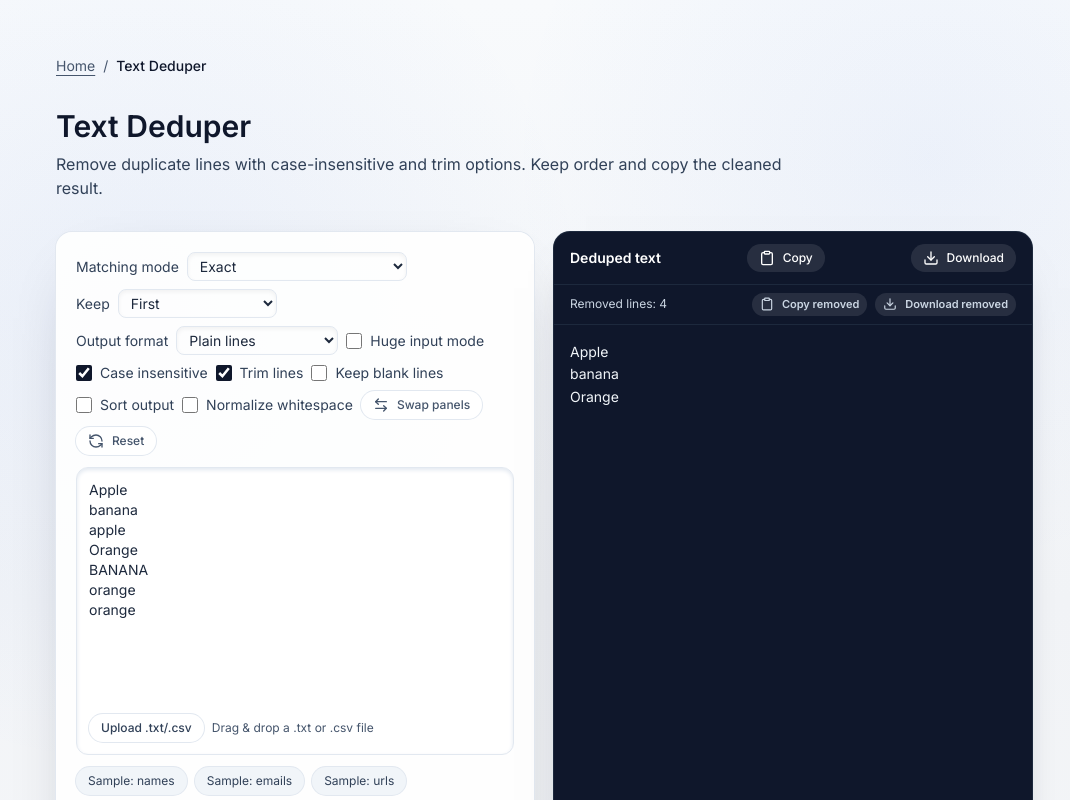
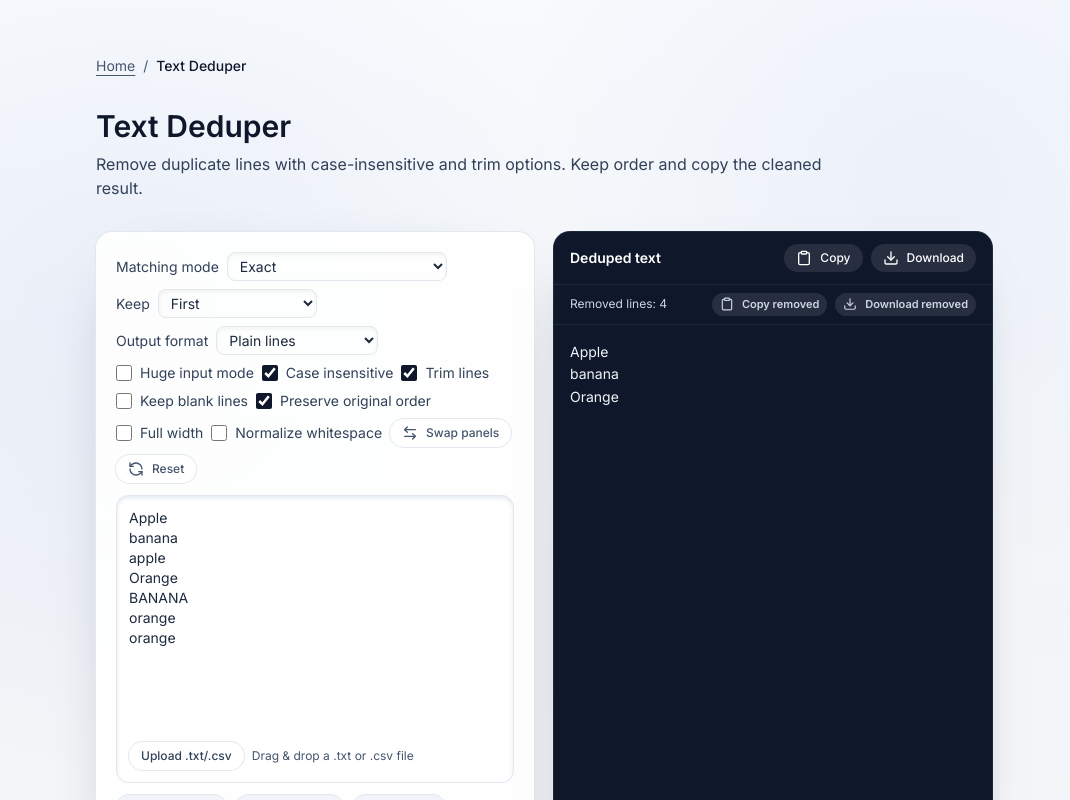
Before and after one commit to ChainPix/custom-website, a Next.js app: page /text-deduper in a window 1280 px wide. Shown: the top 800 px of the page, without its empty margins (96-1166 px from the left). Built offline with nearby package versions, Linux system fonts and the light colour scheme; no server answers.

Commit message:
Updated the text‑deduper UI per your notes: removed trailing spaces from metadata titles, made “Preserve original order” explicit, grouped the output header buttons with gap-2, and added a full‑width toggle with a tighter default max width

```diff
--- a/app/(tools)/text-deduper/TEXT_DEDUPER.md
+++ b/app/(tools)/text-deduper/TEXT_DEDUPER.md
@@ -17,6 +17,7 @@
 - Refactor: Extracted a pure `dedupeText` helper to centralize dedupe logic for UI and worker use.
 - Tests: Added unit coverage for newline variants, whitespace-only lines, Unicode normalization, sorting, large inputs, and keep-mode removals.
 - Performance: Dedupe now computes counts and output in a single pass per split to avoid redundant work on large inputs.
+- UI polish: Title metadata fixed, preserve-order toggle labeled explicitly, header buttons grouped, and optional full-width layout.
 - Accessibility: `aria-live` status, labeled output region, aria-labels on controls, focus-visible styling; copy status announced.
 - Content/SEO: Metadata plus on-page How-to/FAQ with privacy note; FAQPage JSON-LD injected.
 
--- a/app/(tools)/text-deduper/client.tsx
+++ b/app/(tools)/text-deduper/client.tsx
@@ -49,6 +49,7 @@ export default function TextDeduperClient() {
   const [outputFormat, setOutputFormat] = useState<OutputFormat>("plain");
   const [useWorkerMode, setUseWorkerMode] = useState(false);
   const [isSwapped, setIsSwapped] = useState(false);
+  const [isFullWidth, setIsFullWidth] = useState(false);
   const [workerBusy, setWorkerBusy] = useState(false);
   const [workerError, setWorkerError] = useState("");
   const [workerResult, setWorkerResult] = useState<WorkerResult>({
@@ -405,6 +406,7 @@ export default function TextDeduperClient() {
       frequencyView: "duplicates" | "uniques" | "all";
       useWorkerMode: boolean;
       isSwapped: boolean;
+      isFullWidth: boolean;
     }>;
       if (data.options) {
         setOptions((prev) => ({
@@ -462,6 +464,9 @@ export default function TextDeduperClient() {
       if (typeof data.isSwapped === "boolean") {
         setIsSwapped(data.isSwapped);
       }
+      if (typeof data.isFullWidth === "boolean") {
+        setIsFullWidth(data.isFullWidth);
+      }
     } catch (err) {
       console.warn("Failed to load text deduper preferences", err);
     }
@@ -478,11 +483,13 @@ export default function TextDeduperClient() {
       frequencyView,
       useWorkerMode,
       isSwapped,
+      isFullWidth,
     };
     window.localStorage.setItem("text-deduper:preferences", JSON.stringify(payload));
   }, [
     emailNormalization,
     frequencyView,
+    isFullWidth,
     isSwapped,
     keepMode,
     matchingMode,
@@ -492,7 +499,7 @@ export default function TextDeduperClient() {
   ]);
 
   return (
-    <main className="space-y-8">
+    <main className={`space-y-8 ${isFullWidth ? "mx-auto w-full max-w-none" : "mx-auto w-full max-w-4xl"}`}>
       <div className="sr-only" aria-live="polite">
         {statusError || (output ? "Deduped text ready" : isProcessing ? "Processing input" : "Awaiting input")}
         {copied ? "Copied output" : ""}
@@ -639,11 +646,21 @@ export default function TextDeduperClient() {
               <input
                 type="checkbox"
                 className="h-4 w-4 accent-slate-900 focus-visible:outline focus-visible:outline-2 focus-visible:outline-offset-2 focus-visible:outline-slate-400"
-                checked={options.sort}
+                checked={!options.sort}
                 onChange={() => setOptions((prev) => ({ ...prev, sort: !prev.sort }))}
-                aria-label="Toggle sort output"
+                aria-label="Toggle preserve original order"
               />
-              Sort output
+              Preserve original order
+            </label>
+            <label className="flex items-center gap-2">
+              <input
+                type="checkbox"
+                className="h-4 w-4 accent-slate-900 focus-visible:outline focus-visible:outline-2 focus-visible:outline-offset-2 focus-visible:outline-slate-400"
+                checked={isFullWidth}
+                onChange={() => setIsFullWidth((prev) => !prev)}
+                aria-label="Toggle full width layout"
+              />
+              Full width
             </label>
             <label className="flex items-center gap-2">
               <input
@@ -808,6 +825,7 @@ export default function TextDeduperClient() {
             <p className="text-sm font-semibold" id="deduped-heading">
               Deduped text
             </p>
+            <div className="flex items-center gap-2">
               <button
                 onClick={handleCopy}
                 className="flex items-center gap-2 rounded-full bg-white/10 px-3 py-1.5 text-xs font-medium transition hover:bg-white/20 disabled:opacity-50 focus-visible:outline focus-visible:outline-2 focus-visible:outline-offset-2 focus-visible:outline-white/50"
@@ -834,6 +852,7 @@ export default function TextDeduperClient() {
               >
                 <Download className="h-4 w-4" /> Download
               </button>
+            </div>
           </div>
           <div className="flex flex-wrap items-center justify-between gap-2 border-b border-slate-800 px-4 py-2 text-xs text-slate-300">
             <span>Removed lines: {removedLines.length.toLocaleString()}</span>
--- a/app/(tools)/text-deduper/layout.tsx
+++ b/app/(tools)/text-deduper/layout.tsx
@@ -4,6 +4,6 @@ export default function TextDeduperLayout({
   children: React.ReactNode;
 }) {
   return (
-    <div className="mx-auto max-w-5xl px-6 py-14 text-slate-900">{children}</div>
+    <div className="mx-auto w-full px-6 py-14 text-slate-900">{children}</div>
   );
 }
--- a/app/(tools)/text-deduper/page.tsx
+++ b/app/(tools)/text-deduper/page.tsx
@@ -3,7 +3,7 @@ import { siteName, siteUrl } from "@/lib/siteConfig";
 import TextDeduperClient from "./client";
 
 export const metadata: Metadata = {
-  title: "Text Deduper ",
+  title: "Text Deduper",
   description:
     "Remove duplicate lines with case-insensitive options. Trim whitespace, keep order, and copy cleaned text.",
   keywords: [
@@ -17,7 +17,7 @@ export const metadata: Metadata = {
     canonical: `${siteUrl.replace(/\/$/, "")}/text-deduper`,
   },
   openGraph: {
-    title: "Text Deduper ",
+    title: "Text Deduper",
     description: "Clean up duplicate lines with case/trim options. Copy the result instantly.",
     url: `${siteUrl.replace(/\/$/, "")}/text-deduper`,
     siteName,
@@ -25,7 +25,7 @@ export const metadata: Metadata = {
   },
   twitter: {
     card: "summary_large_image",
-    title: "Text Deduper ",
+    title: "Text Deduper",
     description: "Remove duplicate lines with case-insensitive and trim options.",
   },
 };
```
Lines whose indentation alone changed are shown as unchanged.
